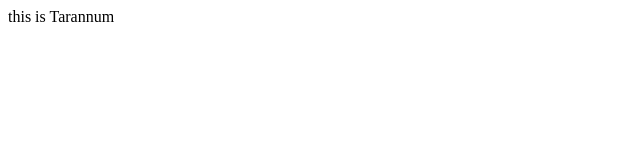
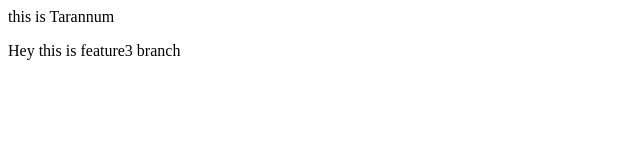
Before and after one commit to mushrura-salsabil/git-int, a plain HTML site: page index.html in a window 1280 px wide. Shown: the whole page, without its empty margins (0-640 px from the left). Drawn offline with Linux system fonts and the light colour scheme.

Commit message:
This is feature3 branch

```diff
--- a/index.html
+++ b/index.html
@@ -1 +1,2 @@
 <p>this is Tarannum</p>
+<p>Hey this is feature3 branch</p>
```
